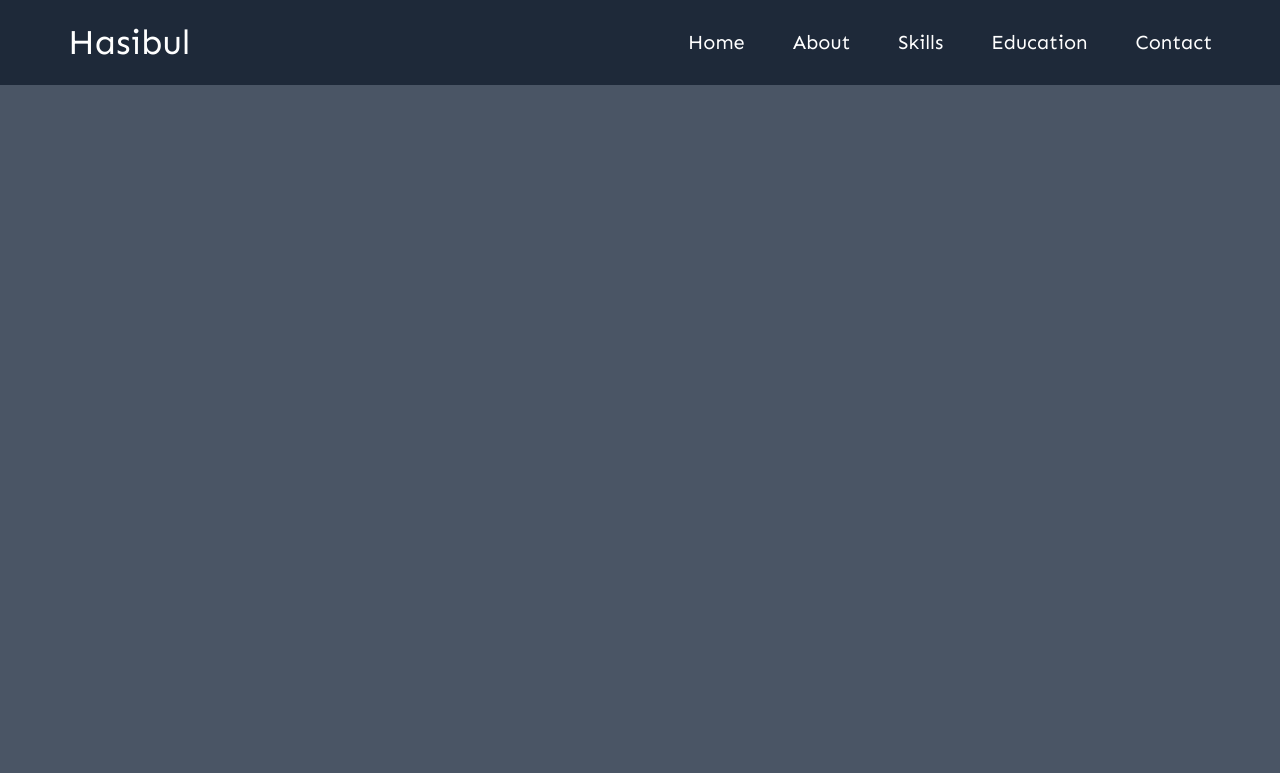
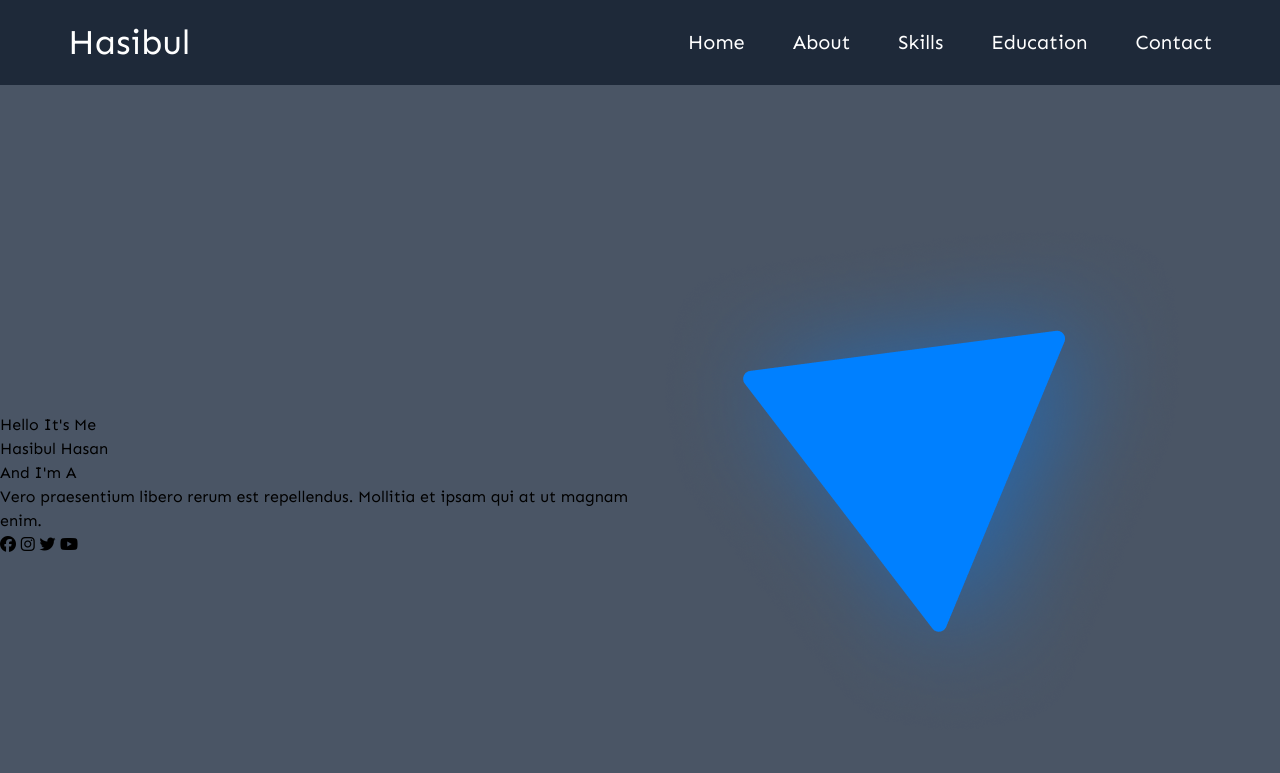
Before and after one commit to mdshanto705670823/portfoliowithtailwind1, a plain HTML site: page index.html in a window 1280 px wide. Shown: the top 773 px of the page. Drawn offline with nearby package versions, Linux system fonts and the light colour scheme.

Commit message:
portfolio second commit

```diff
--- a/index.html
+++ b/index.html
@@ -10,6 +10,10 @@
       rel="stylesheet"
     />
     <script src="https://cdn.jsdelivr.net/npm/@tailwindcss/browser@4"></script>
+    <script
+      src="https://kit.fontawesome.com/fede9e4808.js"
+      crossorigin="anonymous"
+    ></script>
     <title>portfolio with tailwind</title>
     <style>
       body {
@@ -34,6 +38,29 @@
         </div>
       </nav>
     </header>
-    <div class="banner"></div>
+    <section class="grid grid-cols-1 md:grid-cols-2 items-center min-h-screen">
+      <div class="hero-text">
+        <h1>Hello It's Me</h1>
+        <h1>Hasibul Hasan</h1>
+        <p>
+          And I'm
+          <span>A</span>
+        </p>
+        <p>
+          Vero praesentium libero rerum est repellendus. Mollitia et ipsam qui
+          at ut magnam enim.
+        </p>
+        <div class="icons">
+          <i class="fa-brands fa-facebook"></i>
+          <i class="fa-brands fa-instagram"></i>
+          <i class="fa-brands fa-twitter"></i>
+          <i class="fa-brands fa-youtube"></i>
+        </div>
+      </div>
+      <div class="hero-image relative">
+        <img src="assets/Polygon.png" alt="" />
+        <img class="absolute" src="assets/banner.png" alt="" />
+      </div>
+    </section>
   </body>
 </html>
```
